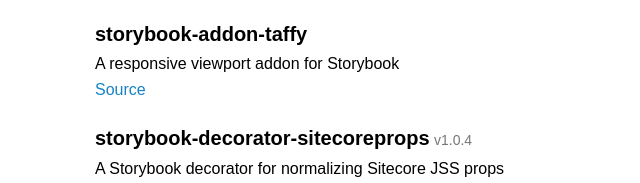
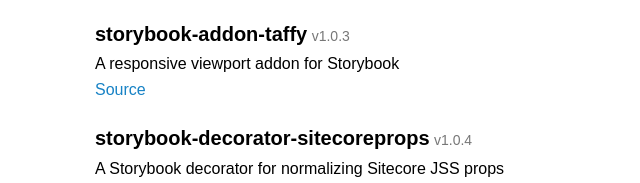
Before and after one commit to DEGJS/degjs, a plain HTML site: page index.html in a window 1280 px wide. Shown: the part 4262-4445 px from the top of the page, 161-801 px from the left. Drawn offline with Linux system fonts and the light colour scheme.

Commit message:
Deploy DEGJS/degjs.github.io to github.com/DEGJS/degjs.github.io.git:master

```diff
--- a/index.html
+++ b/index.html
@@ -452,7 +452,7 @@
 				<li class="module" id="storybook-addon-taffy">
 					<header class="module__header">
 						<h3 class="module__title">storybook-addon-taffy</h3>
-
+						<span class="module__version">v1.0.3</span>
 					</header>
 					<p class="module__description">A responsive viewport addon for Storybook</p>
 					<ul class="module__links">
```
